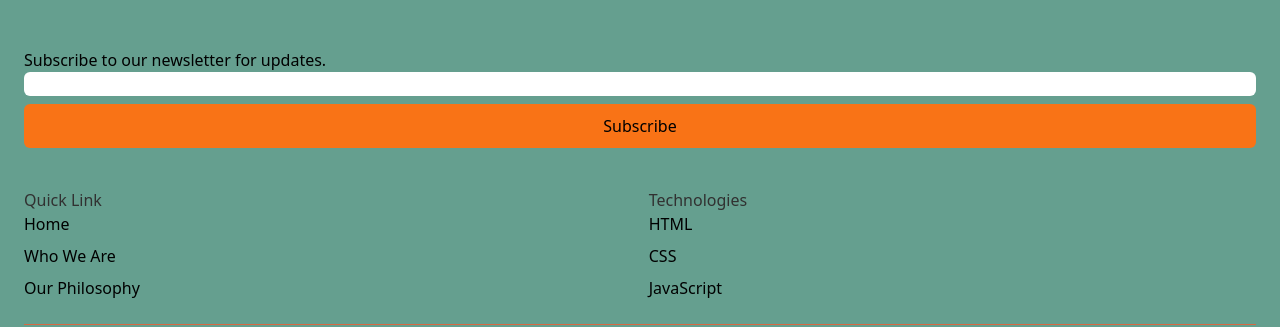
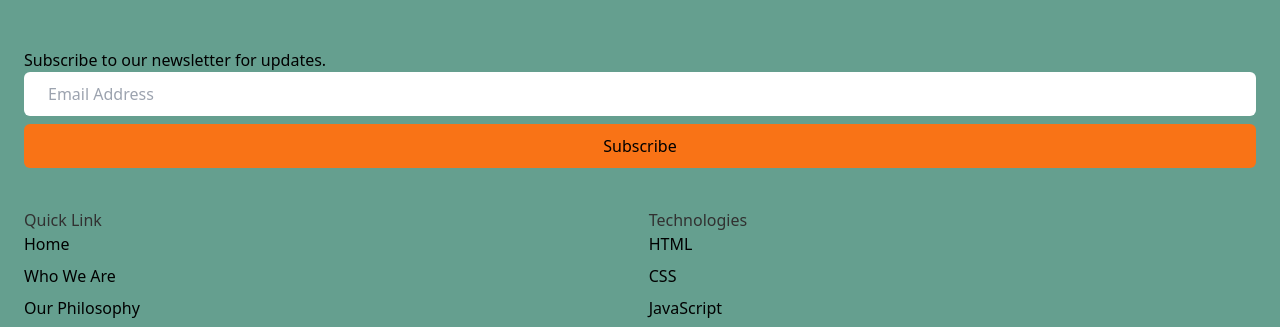
Before and after one commit to Muizz-CS/Module_08_ABDKIE25146_PTO2503_A_AbdulMuizzKiewitz_SDF05, a plain HTML site: page index.html in a window 1280 px wide. Shown: the top 327 px of the page. Drawn offline with nearby package versions, Linux system fonts and the light colour scheme.

Commit message:
added place holder to text area and added padding to it

```diff
--- a/index.html
+++ b/index.html
@@ -16,7 +16,7 @@
                         <div class="sm:col-span-2">
                             <h1 class="max-w-lg" >Subscribe to our newsletter for updates.</h1>
                             <div class="flex flex-col gap-2">
-                                <input id="email" type="Email Address " class="text_grey-200 rounded-md">
+                                <input id="email" type="Email Address " class="text-grey-200 rounded-md px-6 py-2.5" placeholder="Email Address">
                                 <button class="w-full px-6 py-2.5 bg-orange-500 rounded-md">
                                     Subscribe
                                 </button>
```
